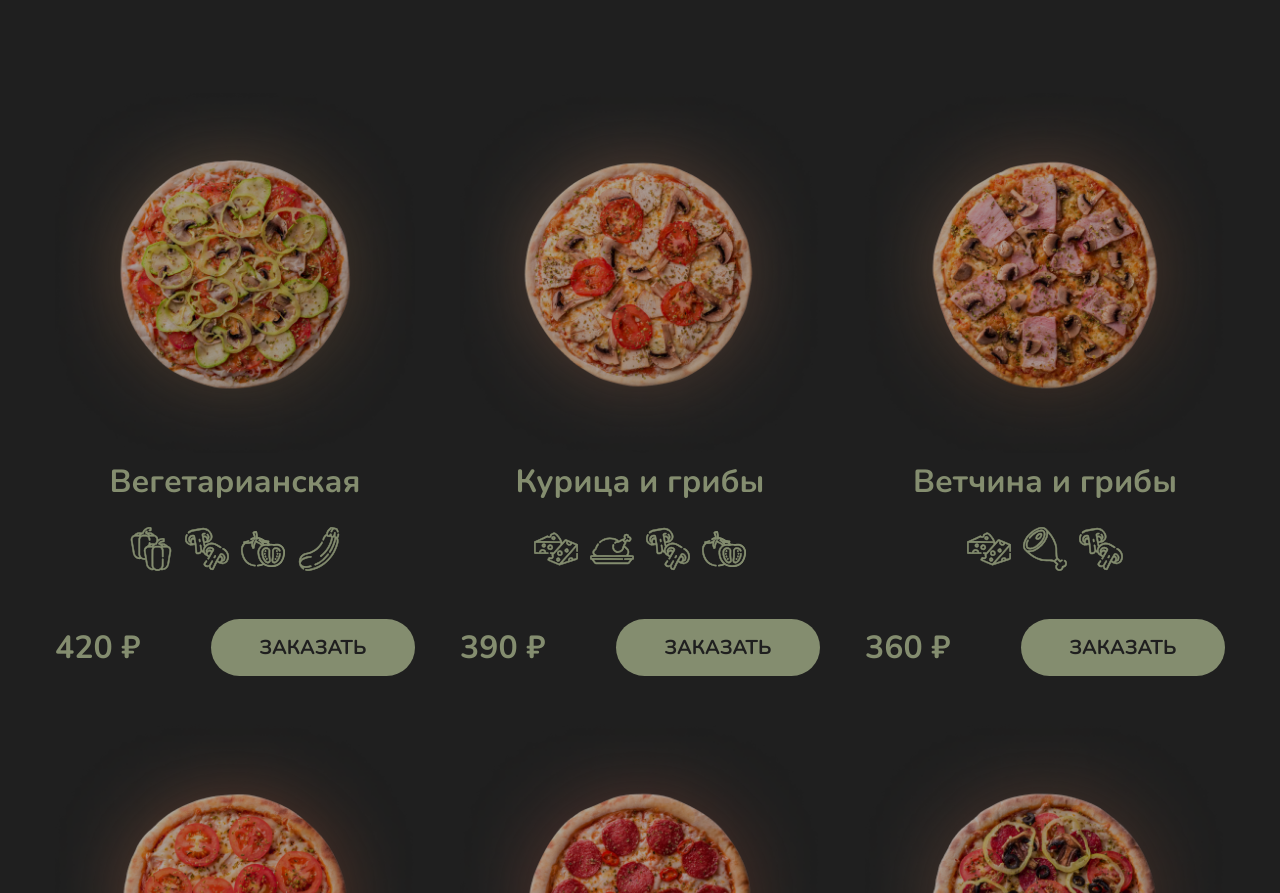
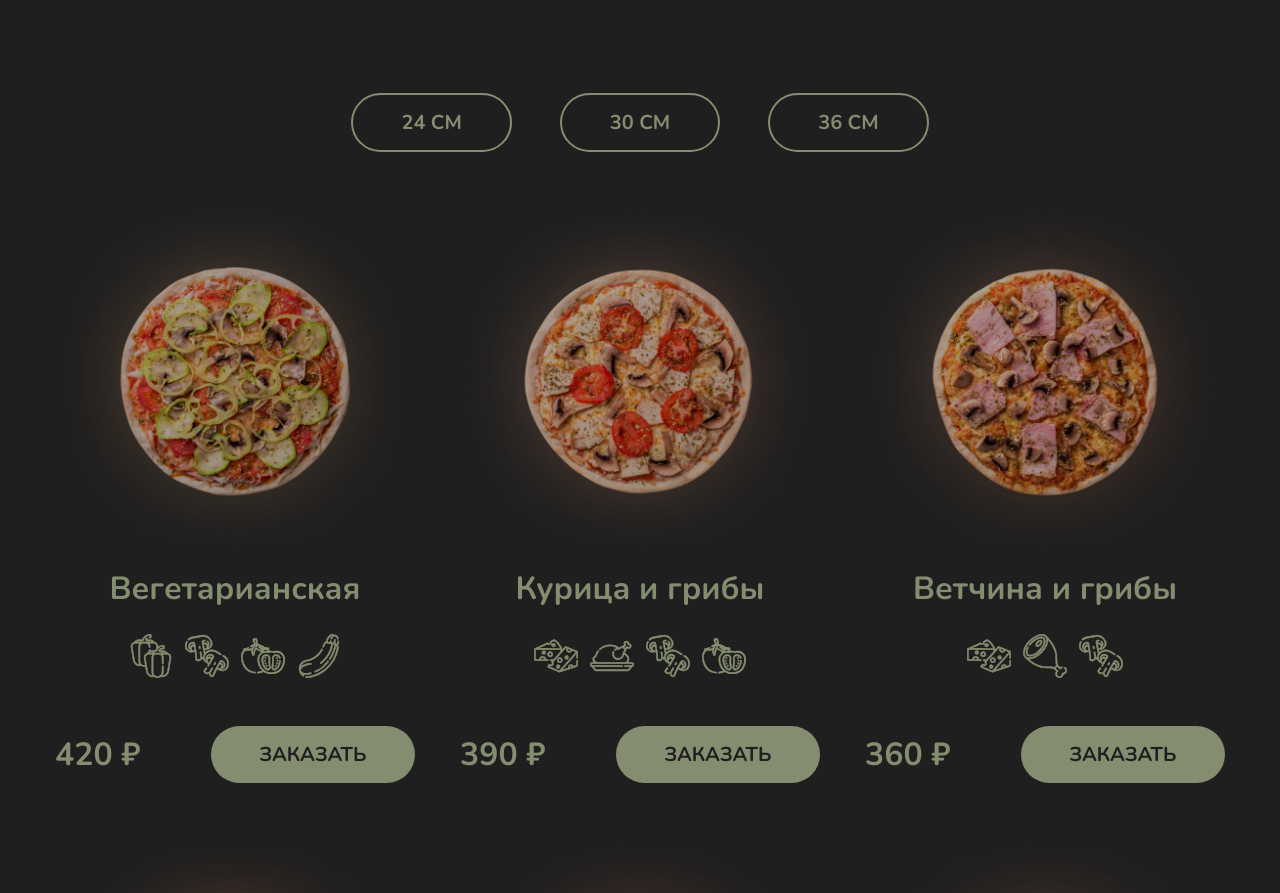
Before and after one commit to Umber-Sai/Basilica, a plain HTML site: page index.html in a window 1280 px wide. Shown: the part 2069-2962 px from the top of the page. Drawn offline with Linux system fonts and the light colour scheme.

Commit message:
added pizzas size

```diff
--- a/index.html
+++ b/index.html
@@ -174,6 +174,20 @@
                 <div class="choose__title">
                     Выбор пиццы
                 </div>
+                <div class="choose__size">
+                    <label>
+                        <input type="radio" name="size">
+                        <span>24 см</span>
+                    </label>
+                    <label>
+                        <input type="radio" name="size">
+                        <span>30 см</span>
+                    </label>
+                    <label>
+                        <input type="radio" name="size">
+                        <span>36 см</span>
+                    </label>
+                </div>
                 <div class="choose__cards">
                     <div class="card">
                         <img src="img/choose/vegetarian-pizza.png" alt="vegetarian-pizza">
--- a/src/styles/main.scss
+++ b/src/styles/main.scss
@@ -169,7 +169,36 @@ body {
             text-align: center;
             font-size: clamp(28px, 6vw, 64px);
             font-weight: 700;
-            margin-bottom: clamp(50px, 10vw, 96px);
+            margin-bottom: clamp(40px, 10vw, 96px);
+        }
+        .choose__size {
+            display: flex;
+            justify-content: center;
+            align-items: center;
+            gap: clamp(10px, 5%, 48px);
+            margin-bottom: clamp(10px, 5%, 48px);
+            label {
+                input {
+                    position: absolute;
+                    z-index: -1;
+                    opacity: 0;
+                }
+                span{
+                    display: inline-block;
+                    padding: clamp(10px, 3vw, 14px) clamp(10px, 5vw, 48px);
+                    border: 2px solid $main-color-text;
+                    border-radius: 30px;
+                    user-select: none;
+
+                    color: $main-color-text;
+                    font-weight: 700;
+                    text-transform: uppercase;
+                }
+                input:checked+span {
+                    background-color: $main-color-text;
+                    color: $main-color;
+                }
+            }
         }
         .choose__cards {
             display: flex;
```
Also changed, not shown: dist/styles/main.css, 1 other file.
